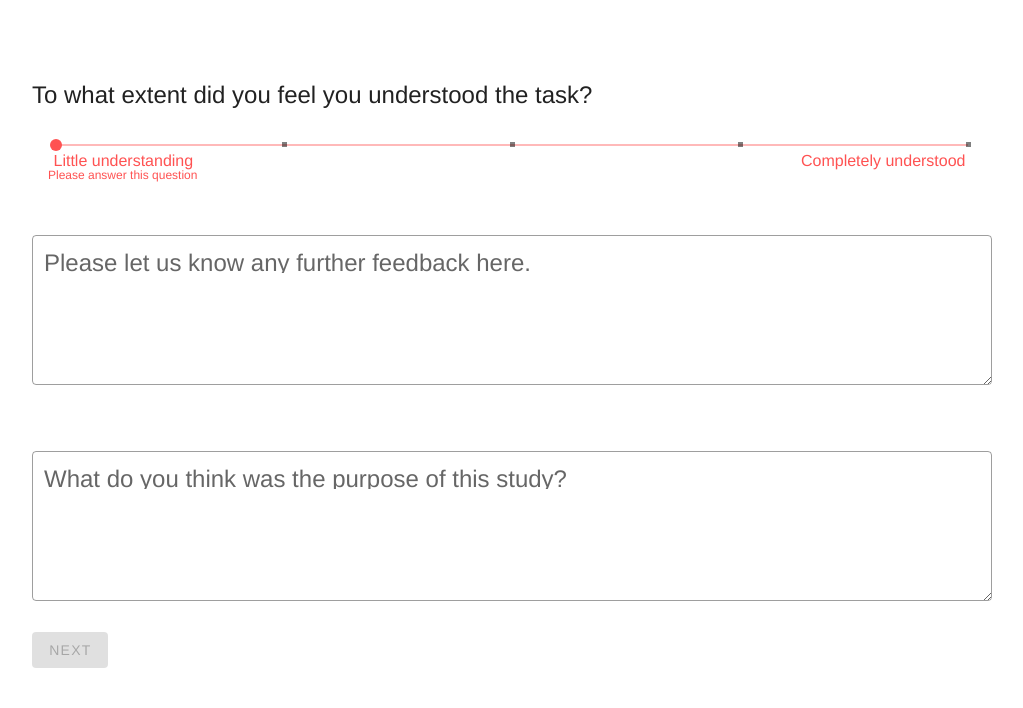
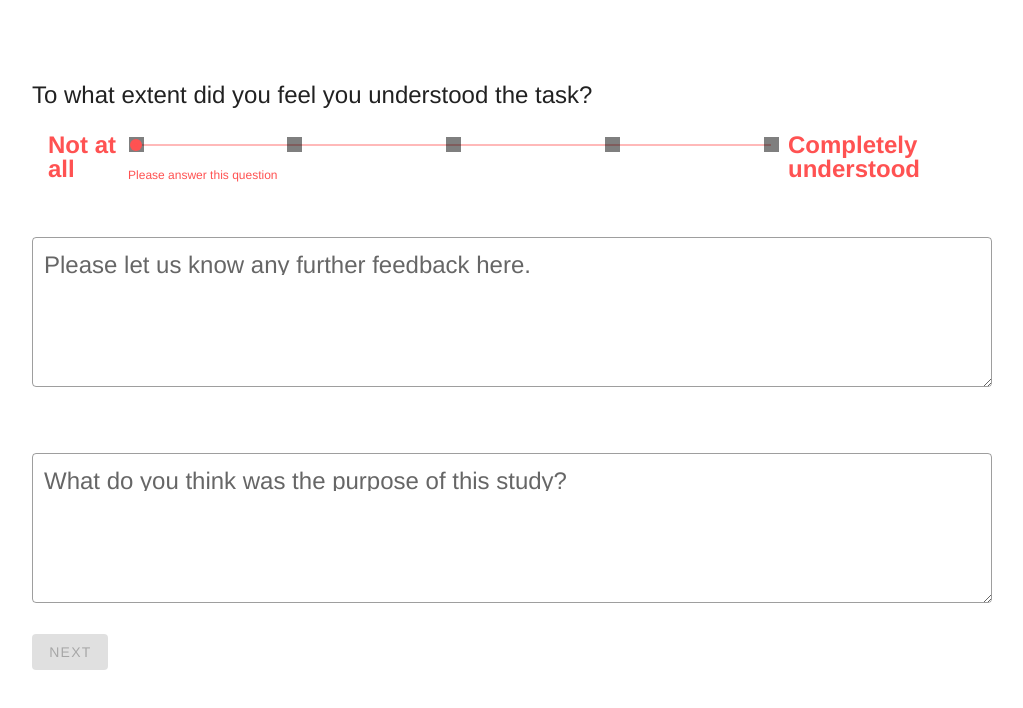
Before and after one commit to ucbtszh/cards-game, a Vue app: page /feedback in a window 1280 px wide. Shown: the top 708 px of the page, without its empty margins (128-1151 px from the left). Built offline with nearby package versions, Linux system fonts and the light colour scheme.

Commit message:
minor display updates

```diff
--- a/src/views/Feedback.vue
+++ b/src/views/Feedback.vue
@@ -5,15 +5,22 @@
       <v-card-text>
         <v-slider
           v-model="understoodTaskResponse"
-          :tick-labels="understoodTask"
           :max="4"
-          :rules="[(v) => !!v || 'Please answer this question']"
+          @click="rated=true"
+          :rules="[rated==true || 'Please answer this question']"
           step="1"
           ticks="always"
-          tick-size="5"
+          tick-size="15"
           required
-        ></v-slider>
+        ><template v-slot:prepend>
+          <h4>Not at all</h4>
+        </template>
+        <template v-slot:append>
+          <h4>Completely understood</h4>
+        </template>
+        </v-slider>
       </v-card-text>
+
       <br>
       <v-textarea
         label="Please let us know any further feedback here."
@@ -46,6 +53,7 @@
 export default {
   data() {
     return {
+      rated: false,
       isValid: false,
       understoodTaskResponse: "",
       feedback: "",
@@ -61,7 +69,8 @@ export default {
   },
   methods: {
     submit: function() {
-      console.log(this.understoodTaskResponse);
+      // TODO: push responses to DB
+      // console.log(this.understoodTaskResponse);
     },
   },
   mounted () {
--- a/src/views/Task.vue
+++ b/src/views/Task.vue
@@ -1,11 +1,5 @@
 <template>
   <div id="task">
-    results: {{results}}<br>
-    wins: {{wins}}<br>
-    losses: {{losses}}<br>
-    points: {{points}}<br>
-    payment: {{bonus}}
-
     <div id="taskloop" v-for="(trial, index) in trials" :key="index">
       <div v-show="index === trialIndex">
         <div id="cards" v-show="showCards">
@@ -39,7 +33,7 @@
     <div v-show="this.trialIndex === trials.length" style="text-align:left;">
       This is the end of the game. <br /><br />
       You won {{ wins }} and lost {{ losses }} trials. Hence, your total score is {{ points }} points.<br>
-      This means your bonus payment will be £ {{ 0.05 * points }}.<br /><br />
+      This means your bonus payment will be £ {{ bonus }}.<br /><br />
 
       Click "Continue" below to proceed.<br /><br /><br />
       <v-btn
@@ -121,7 +115,7 @@ export default {
     },
     saveHonestyRating: function(v) {
       this.honestyRating.push(v)
-      console.log("PARENT - honesty rating", this.honestyRating)
+      // console.log("PARENT - honesty rating", this.honestyRating)
     },
     saveRThonesty: function(v) {
       this.RThonesty.push(v)
@@ -129,7 +123,7 @@ export default {
     },
     saveCatchRating: function(v) {
       this.catchRating.push(v)
-      console.log("PARENT - catch rating", this.catchRating)
+      // console.log("PARENT - catch rating", this.catchRating)
     },
     saveRTcatch: function(v) {
       this.RTcatch.push(v)
@@ -140,6 +134,7 @@ export default {
     },
     saveAll: function() {
       // TODO: placeholder to send all responses to DB
+      // db.push(this.result)
     },
     next: function() {
       this.duration = Date.now() - this.start;
--- a/src/views/Trials.vue
+++ b/src/views/Trials.vue
@@ -29,7 +29,7 @@
     <div v-show="this.trialIndex === trials.length" style="text-align:left;">
       These were the test trials. <br /><br />
       Click "Start" below to start the actual game.<br><br>
-      <b>Remember: from now on, any points you win will count toward your bonus payment.</b><br /><br /><br />
+      <b>From now on, any points you obtain will count toward your bonus payment.</b><br /><br /><br />
       <v-btn color="primary" elevation="3" @click="$router.push('task')"
         ><b>Start</b></v-btn
       >
```
